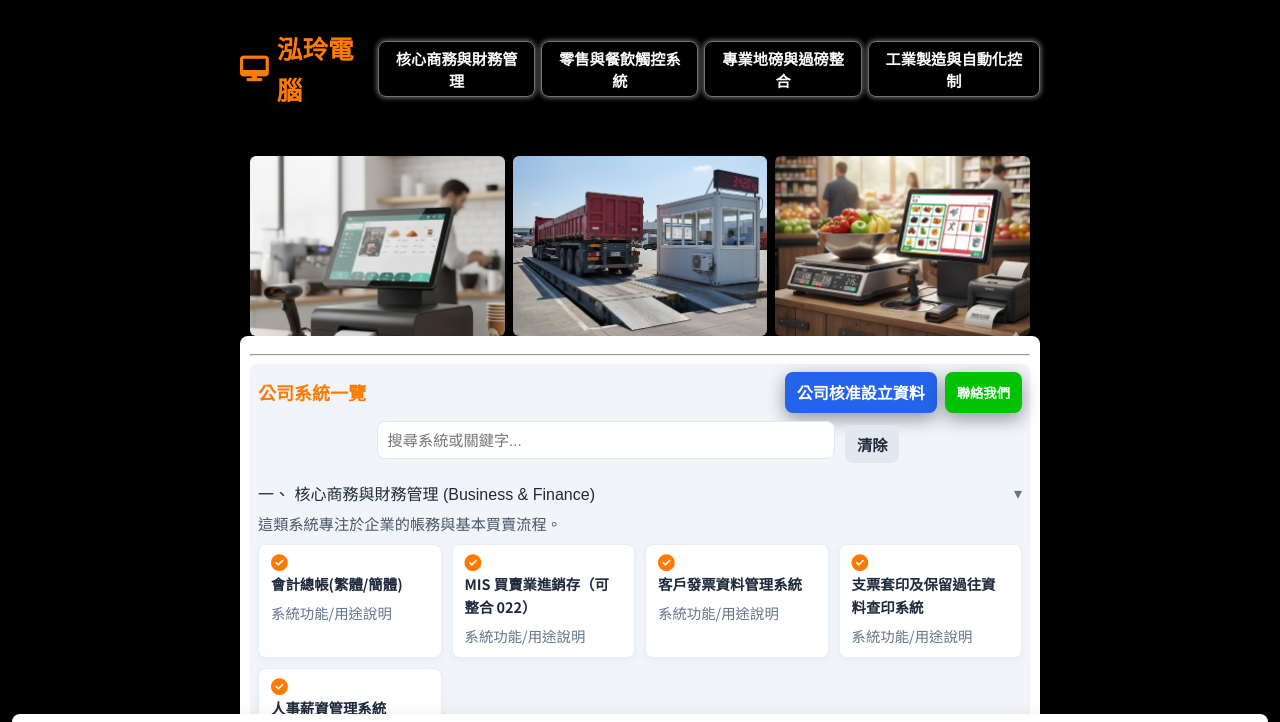
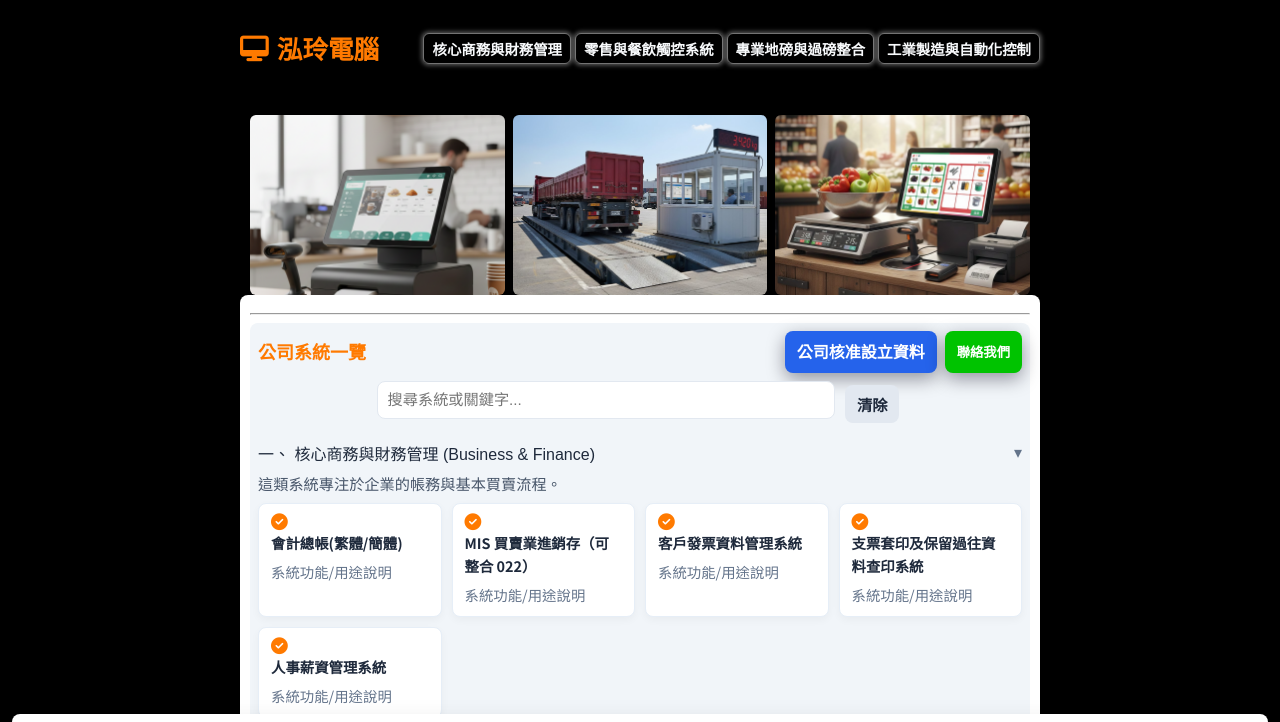
Before and after one commit to tt982a84-gif/HungLing, a plain HTML site: page index.html in a window 1280 px wide. Shown: the top 722 px of the page. Drawn offline with Linux system fonts and the light colour scheme.

Commit message:
UI: Compact navbar buttons for single-line layout

```diff
--- a/css/style.css
+++ b/css/style.css
@@ -33,7 +33,7 @@ body {
 
 .nav-products {
     display: flex;
-    gap: 6px;
+    gap: 4px;
     align-items: center;
 }
 
@@ -45,11 +45,11 @@ body {
     background: transparent;
     border: 1px solid rgba(255, 255, 255, 0.08);
     color: #f8fafc;
-    padding: 5px 10px;
-    border-radius: 8px;
+    padding: 4px 8px;
+    border-radius: 6px;
     cursor: pointer;
-    font-weight: 700;
-    font-size: 0.95rem;
+    font-weight: 600;
+    font-size: 0.9rem;
 }
 
 /* 每秒閃爍一次的邊框動畫（白色） */
```
